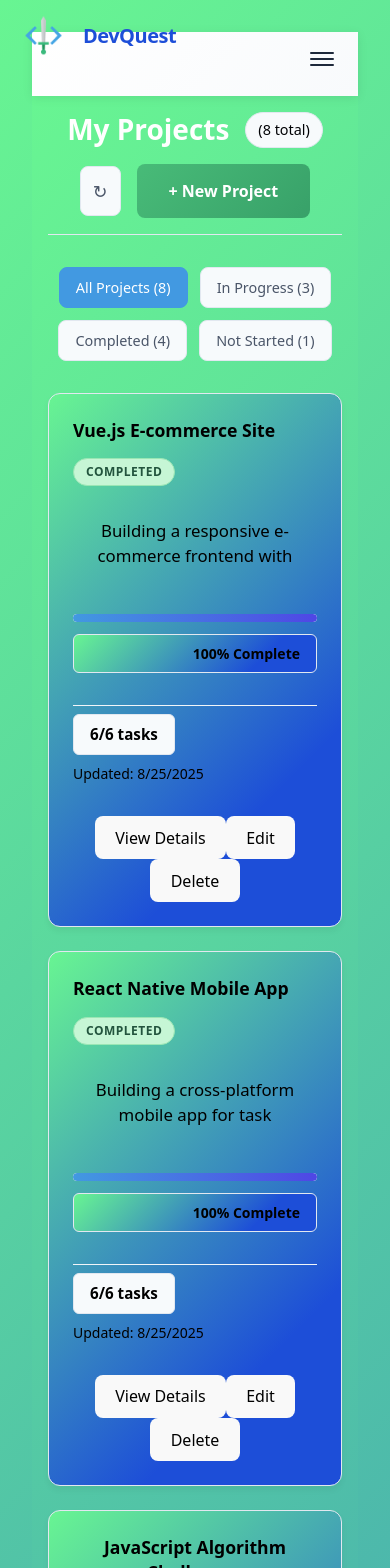
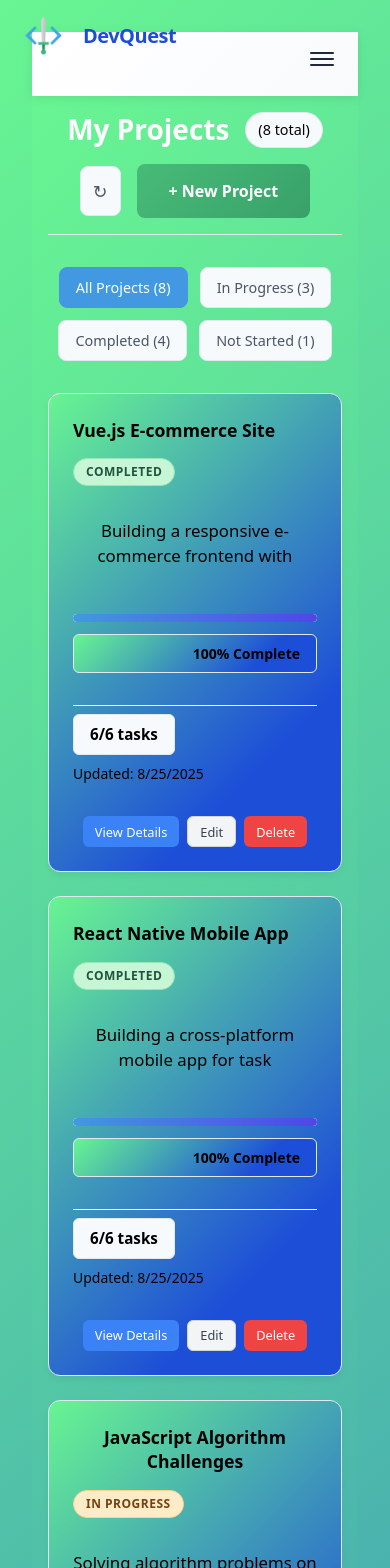
Before and after one commit to Suleyaziz/DevQuest, a React (Vite) app: page /projects in a window 390 px wide. Shown: the top 1568 px of the page. Built offline with nearby package versions, Linux system fonts and the light colour scheme; data requests are answered from the project's data file.

Commit message:
style: update ProjectCard button styles and add responsive design for action buttons

```diff
--- a/package.json
+++ b/package.json
@@ -8,7 +8,7 @@
     "build": "vite build",
     "lint": "eslint .",
     "preview": "vite preview",
-    "server": "json-server --watch db.json --port 5000"
+    "server": "json-server --watch db.json --port 3000"
   },
   "dependencies": {
     "json-server": "^1.0.0-beta.3",
--- a/src/components/ProjectCard.css
+++ b/src/components/ProjectCard.css
@@ -1,4 +1,3 @@
-/* ProjectCard.css */
 .project-card {
     background: linear-gradient(135deg, #68f592 0%, #1d4ed8 100%);
     border: 1px solid #e2e8f0;
@@ -218,12 +217,64 @@
 }
 
 .view-project-btn:hover {
-    background: linear-gradient(135deg, #3182ce 0%, #4338ca 100%);
+    background: linear-gradient(135deg, #6178da 0%, #4338ca 100%);
     transform: translateY(-1px);
     box-shadow: 0 4px 12px rgba(66, 153, 225, 0.3);
 }
 
-/* Responsive design */
+/* ---------- Smaller action buttons ---------- */
+.project-card-actions {
+    display: flex;
+    justify-content: center; /* center horizontally */
+    gap: 0.5rem;
+    flex-wrap: wrap;
+}
+
+.btn-primary,
+.btn-secondary,
+.btn-danger {
+    padding: 0.35rem 0.75rem; /* smaller padding */
+    font-size: 0.8rem;        /* smaller text */
+    border-radius: 6px;
+    font-weight: 500;
+    cursor: pointer;
+    transition: all 0.2s ease;
+}
+
+/* Primary button */
+.btn-primary {
+    background: #3b82f6;
+    color: white;
+    border: none;
+}
+
+.btn-primary:hover {
+    background: #2563eb;
+}
+
+/* Secondary button */
+.btn-secondary {
+    background: #f3f4f6;
+    color: #374151;
+    border: 1px solid #d1d5db;
+}
+
+.btn-secondary:hover {
+    background: #e5e7eb;
+}
+
+/* Danger button */
+.btn-danger {
+    background: #ef4444;
+    color: white;
+    border: none;
+}
+
+.btn-danger:hover {
+    background: #dc2626;
+}
+
+/* ---------- Responsive ---------- */
 @media (max-width: 768px) {
     .project-card {
         padding: 1.25rem;
```
